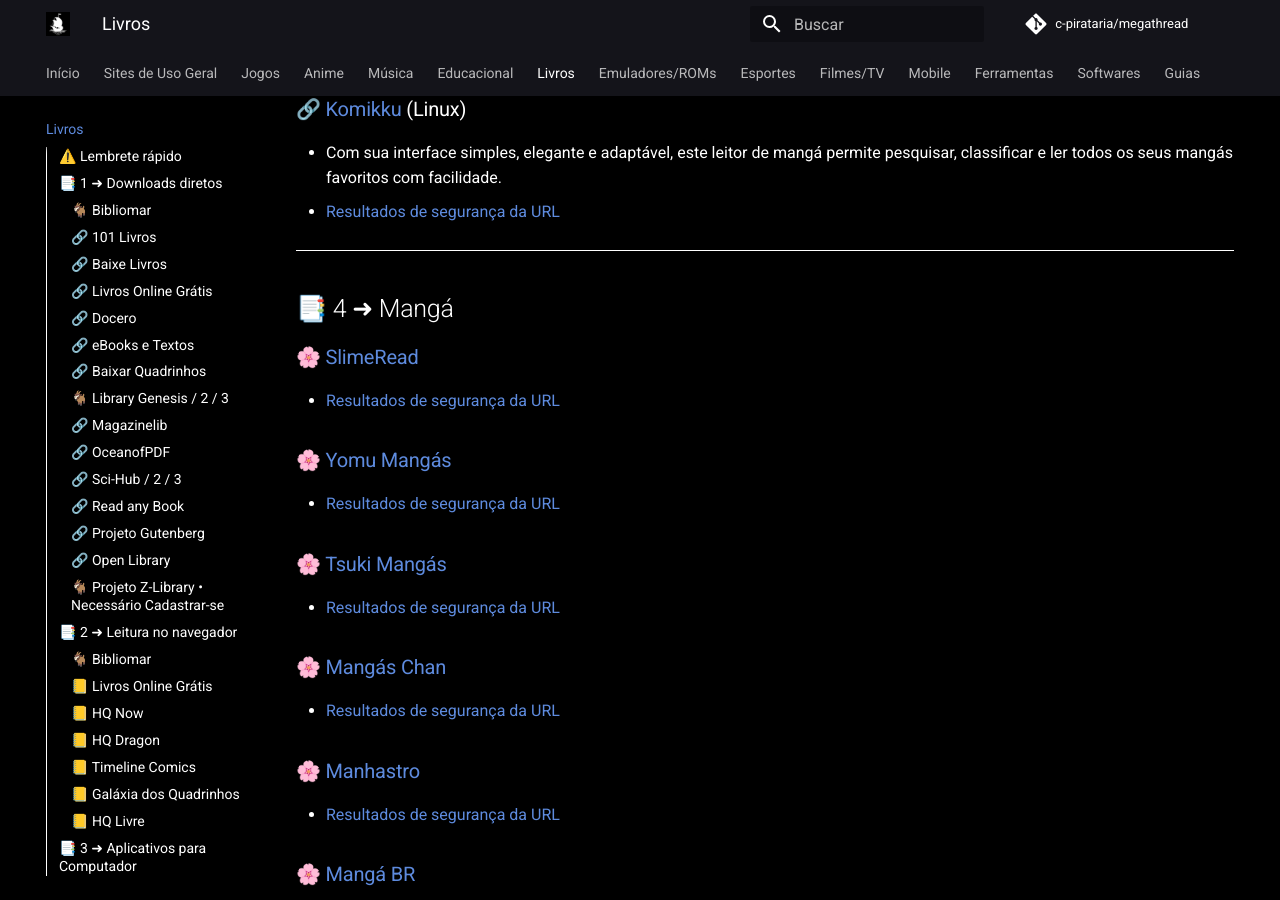
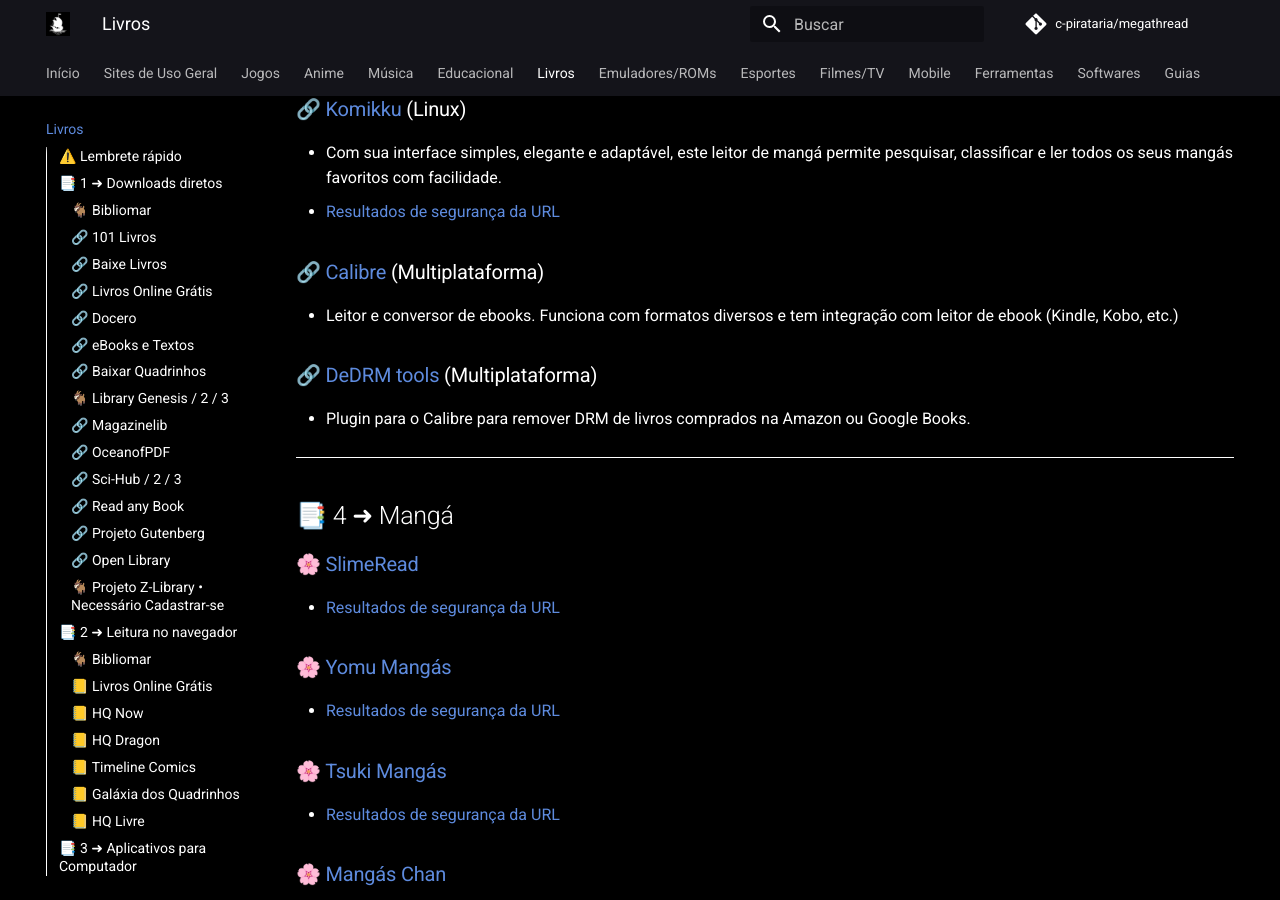
Before and after one commit to piratarialink/megathread_pirata, an MkDocs documentation site: the page built from docs/livros.md, in a window 1280 px wide and 900 px high, scrolled down 3544 px. Built offline with MkDocs 1.6.1 and Material for MkDocs 9.7.7, drawn with Linux system fonts in a browser that asks for light colours; comment, search, counter and statistics services are not loaded.

Commit message:
Adicionadas ferramentas para ebooks e aumentar o ratio

```diff
--- a/docs/livros.md
+++ b/docs/livros.md
@@ -100,6 +100,12 @@ Livros, como mangás, quadrinhos e romances, são um meio de registro de informa
 ### 🔗 [Komikku](https://valos.gitlab.io/Komikku/) (Linux)
 - Com sua interface simples, elegante e adaptável, este leitor de mangá permite pesquisar, classificar e ler todos os seus mangás favoritos com facilidade.
 - [Resultados de segurança da URL](https://www.urlvoid.com/scan/valos.gitlab.io/)
+
+### 🔗 [Calibre](https://calibre-ebook.com) (Multiplataforma)
+- Leitor e conversor de ebooks. Funciona com formatos diversos e tem integração com leitor de ebook (Kindle, Kobo, etc.)
+
+### 🔗 [DeDRM tools](https://github.com/apprenticeharper/DeDRM_tools) (Multiplataforma)
+- Plugin para o Calibre para remover DRM de livros comprados na Amazon ou Google Books.
 
 ---
 ## 📑 4 ➜ Mangá
```
Also changed, not shown: docs/ratio-melhor.md (+2 -2 lines).
